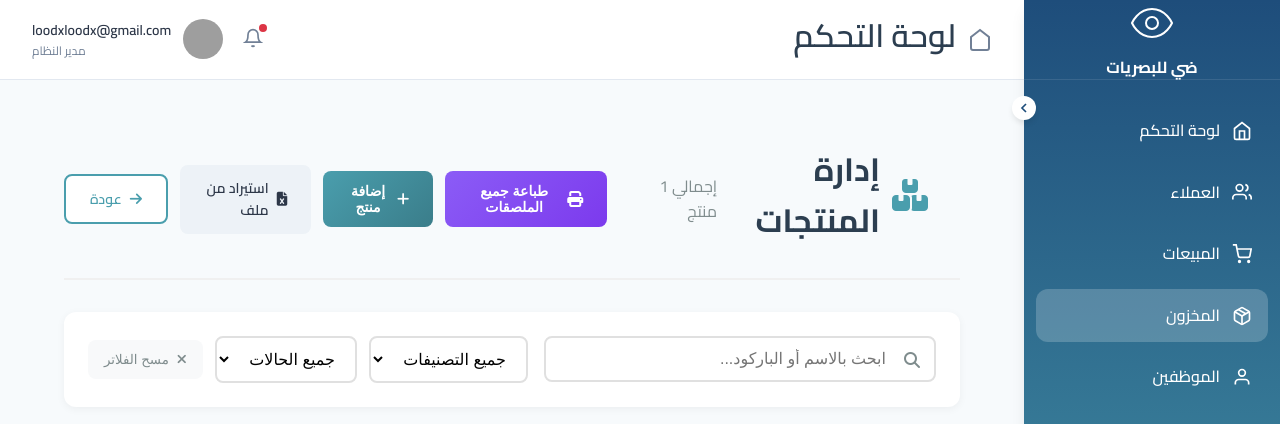
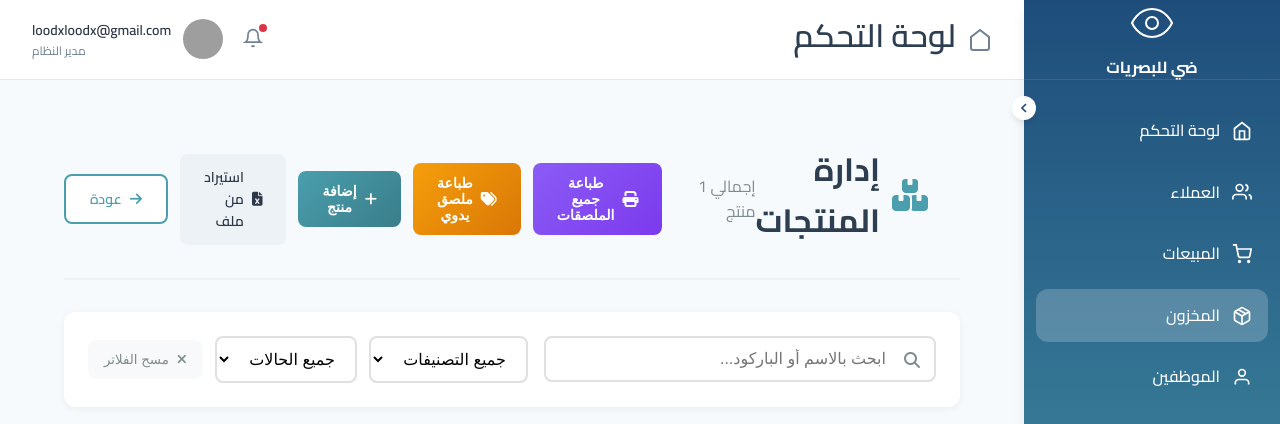
Before and after one commit to maknoonx/dhai, a Django app: page /stock/products/ in a window 1280 px wide. Shown: the top 424 px of the page. Run offline with Django 5.2, Linux system fonts and the light colour scheme; a user stored in the database is signed in; data comes from the database, SQL or seed files in the repository; data that the repository does not hold is empty; some libraries are stand-ins or nearby versions; grey boxes are pictures that could not be loaded.

Commit message:
Add manual thermal label print button with user-entered price and quantity
Adds "طباعة ملصق يدوي" next to the print-all-labels button so staff can
print a batch of labels for a price/quantity that isn't tied to a product.

```diff
--- a/static/css/stock/thermal_label_print.css
+++ b/static/css/stock/thermal_label_print.css
@@ -80,6 +80,31 @@
     font-size: 1rem;
 }
 
+/* Print manual button */
+.btn-print-manual {
+    padding: 0.75rem 1.5rem;
+    background: linear-gradient(135deg, #F59E0B 0%, #D97706 100%);
+    color: white;
+    border: none;
+    border-radius: 8px;
+    font-weight: 600;
+    cursor: pointer;
+    display: flex;
+    align-items: center;
+    gap: 0.5rem;
+    text-decoration: none;
+    transition: all 0.3s ease;
+}
+
+.btn-print-manual:hover {
+    transform: translateY(-2px);
+    box-shadow: 0 4px 12px rgba(245, 158, 11, 0.3);
+}
+
+.btn-print-manual i {
+    font-size: 1rem;
+}
+
 /* Loading state */
 .btn-print-thermal.loading,
 .btn-print-barcode.loading,
@@ -145,7 +170,8 @@
 @media (max-width: 768px) {
     .btn-print-thermal,
     .btn-print-barcode,
-    .btn-print-all {
+    .btn-print-all,
+    .btn-print-manual {
         width: 100%;
         justify-content: center;
     }
@@ -156,6 +182,7 @@
     .btn-print-thermal,
     .btn-print-barcode,
     .btn-print-all,
+    .btn-print-manual,
     .thermal-label-preview {
         display: none;
     }
--- a/static/js/stock/barcode_thermal_print.js
+++ b/static/js/stock/barcode_thermal_print.js
@@ -401,6 +401,24 @@ function printAllVisibleThermalLabels() {
 }
 
 /**
+ * Print a manual batch of thermal labels with a user-provided price and quantity
+ * @param {string|number} price - Price to print on every label
+ * @param {number} quantity - Number of labels to print
+ * @param {string} logoUrl - URL to company logo
+ */
+function printManualThermalLabels(price, quantity, logoUrl = '') {
+    logoUrl = logoUrl || window.LOGO_URL || '/static/images/logo.png';
+
+    const formattedPrice = parseFloat(price).toFixed(2);
+    const products = [];
+    for (let i = 0; i < quantity; i++) {
+        products.push({ price: formattedPrice });
+    }
+
+    printMultipleThermalLabels(products, logoUrl);
+}
+
+/**
  * Print thermal label from product detail page
  */
 function printThermalLabelFromDetail() {
@@ -434,5 +452,6 @@ window.printThermalLabel = printThermalLabel;
 window.printMultipleThermalLabels = printMultipleThermalLabels;
 window.printAllVisibleThermalLabels = printAllVisibleThermalLabels;
 window.printThermalLabelFromDetail = printThermalLabelFromDetail;
+window.printManualThermalLabels = printManualThermalLabels;
 
 console.log('Thermal label printing system (Logo + Price only) loaded successfully');
--- a/templates/stock/products_list.html
+++ b/templates/stock/products_list.html
@@ -23,6 +23,10 @@
             <button class="btn btn-print-all" onclick="printAllVisibleThermalLabels()">
                 <i class="fas fa-print"></i>
                 طباعة جميع الملصقات
+            </button>
+            <button class="btn btn-print-manual" onclick="showManualLabelModal()">
+                <i class="fas fa-tags"></i>
+                طباعة ملصق يدوي
             </button>
             <button class="btn btn-primary" onclick="showAddModal()">
                 <i class="fas fa-plus"></i>
@@ -418,6 +422,58 @@
     </div>
 </div>
 
+<!-- Manual Label Print Modal -->
+<div id="manualLabelModal" class="modal">
+    <div class="modal-content modal-small">
+        <div class="modal-header">
+            <h2>طباعة ملصق يدوي</h2>
+            <button class="btn-close" onclick="closeManualLabelModal()">
+                <i class="fas fa-times"></i>
+            </button>
+        </div>
+
+        <form id="manualLabelForm" onsubmit="return submitManualLabel(event)">
+            <div class="modal-body">
+                <div class="form-group">
+                    <label for="manualLabelPrice">السعر <span class="required">*</span></label>
+                    <input type="number"
+                           id="manualLabelPrice"
+                           name="manualLabelPrice"
+                           autocomplete="off"
+                           required
+                           step="0.01"
+                           min="0"
+                           placeholder="0.00">
+                    <small>ريال</small>
+                </div>
+
+                <div class="form-group">
+                    <label for="manualLabelQuantity">عدد الملصقات <span class="required">*</span></label>
+                    <input type="number"
+                           id="manualLabelQuantity"
+                           name="manualLabelQuantity"
+                           autocomplete="off"
+                           required
+                           min="1"
+                           step="1"
+                           value="1"
+                           placeholder="1">
+                </div>
+            </div>
+
+            <div class="modal-footer">
+                <button type="submit" class="btn btn-primary">
+                    <i class="fas fa-print"></i>
+                    طباعة
+                </button>
+                <button type="button" class="btn btn-cancel" onclick="closeManualLabelModal()">
+                    إلغاء
+                </button>
+            </div>
+        </form>
+    </div>
+</div>
+
 <!-- Hidden data for JavaScript -->
 <script>
     // Pass logo URL to JavaScript
```
Also changed, not shown: static/js/stock/products.js (+39 -0 lines).
